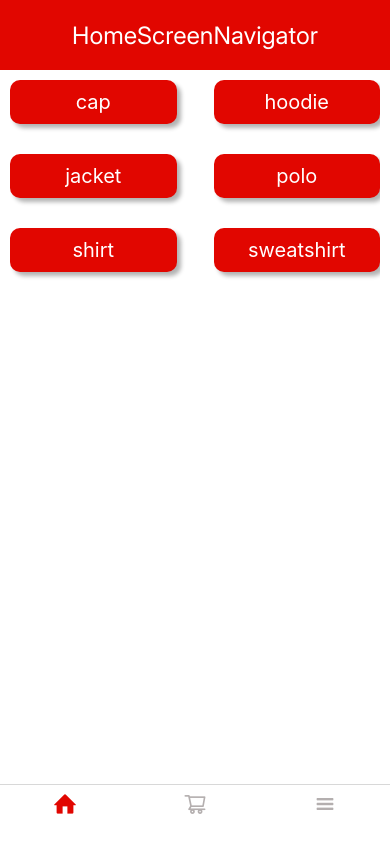
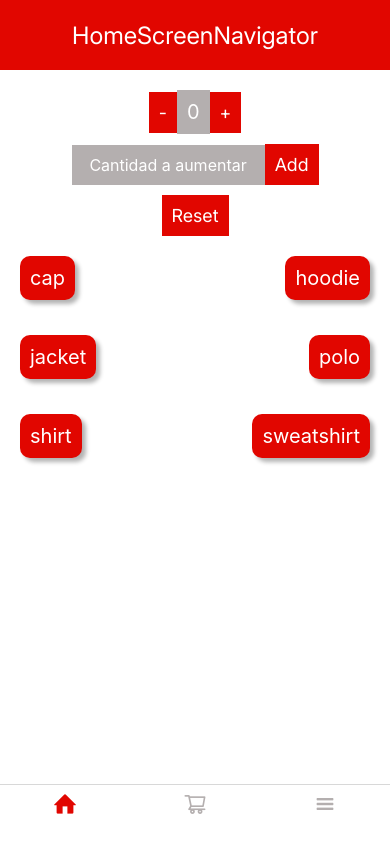
Before and after one commit to AgusSalvidio/f1-essentials-store, a React Native app: screen /HomeScreenNavigator in a window 390 px wide. Built offline with nearby package versions, Linux system fonts and the light colour scheme.

Commit message:
:lipstick: Update components

```diff
--- a/src/components/CategoryItem/CategoryItem.jsx
+++ b/src/components/CategoryItem/CategoryItem.jsx
@@ -1,18 +1,22 @@
 import { Text, Pressable, View } from "react-native";
 import Card from "../Card/Card";
 import { styles } from "./CategoryItem.styles";
+import { useDispatch } from "react-redux";
 
 const CategoryItem = ({ category, navigation }) => {
+  const dispatch = useDispatch();
+
+  const goToItemListCategory = () => {
+    dispatch(setCategorySelected(category));
+    navigation.navigate("ItemListCategory", { category });
+  };
+
   return (
-    <View style={styles.card}>
-      <Card>
-        <Pressable
-          onPress={() => navigation.navigate("ItemListCategory", { category })}
-        >
-          <Text style={styles.text}>{category}</Text>
-        </Pressable>
-      </Card>
-    </View>
+    <Card style={{ marginVertical: 10, marginHorizontal: 10 }}>
+      <Pressable onPress={goToItemListCategory}>
+        <Text style={styles.text}>{category}</Text>
+      </Pressable>
+    </Card>
   );
 };
 
--- a/src/components/ProductItem/ProductItem.jsx
+++ b/src/components/ProductItem/ProductItem.jsx
@@ -1,16 +1,18 @@
 import { Image, Pressable, Text } from "react-native";
 import Card from "../Card/Card";
 import { styles } from "./ProductItem.styles";
+import { useDispatch } from "react-redux";
+const ProductItem = ({ product, navigation }) => {
+  const dispatch = useDispatch();
 
-const ProductItem = ({ product, navigation }) => {
+  const goToItemDetail = () => {
+    dispatch(setIdSelected(product.title));
+    navigation.navigate("ItemDetail", { productId: product.id });
+  };
+
   return (
     <Card style={styles.additionalStylesCard}>
-      <Pressable
-        style={styles.pressable}
-        onPress={() =>
-          navigation.navigate("ItemDetail", { productId: product.id })
-        }
-      >
+      <Pressable style={styles.pressable} onPress={() => goToItemDetail}>
         <Text style={styles.textCategory}>{product.title}</Text>
         <Image
           resizeMode="cover"
--- a/src/screens/Home/Home.jsx
+++ b/src/screens/Home/Home.jsx
@@ -2,10 +2,12 @@ import { FlatList, View } from "react-native";
 import categories from "../../data/categories.json";
 import CategoryItem from "../../components/CategoryItem/CategoryItem";
 import { styles } from "./Home.styles";
+import Counter from "../../components/Counter/Counter";
 
 const Home = ({ route, navigation }) => {
   return (
     <View style={styles.flatListContainer}>
+      <Counter />
       <FlatList
         showsVerticalScrollIndicator={false}
         data={categories.sort()}
```
